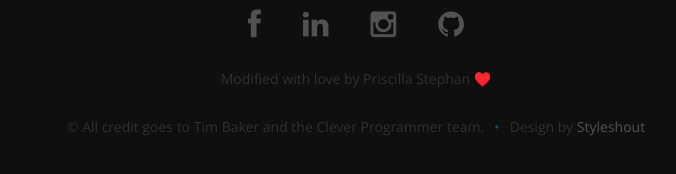
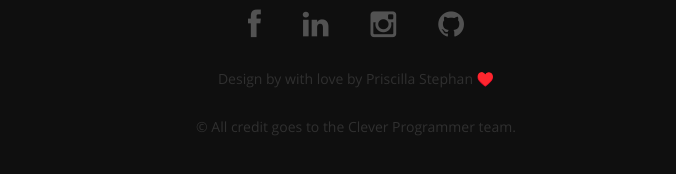
Before and after one commit to PriscillaStephan/2019-react-ps-portfolio, a React (Create React App) app: page / in a window 1280 px wide. Shown: the part 5215-5389 px from the top of the page, without its empty margins (284-960 px from the left). Built offline with nearby package versions, Linux system fonts and the light colour scheme.

Commit message:
footer - minor changes

```diff
--- a/src/Components/Footer.js
+++ b/src/Components/Footer.js
@@ -21,19 +21,12 @@ class Footer extends Component {
             <ul className="social-links">{networks}</ul>
 
             <ul>
-              <li>Modified with love by Priscilla Stephan ♥️</li>
+              <li> Design by with love by Priscilla Stephan ♥️</li>
             </ul>
 
             <ul className="copyright">
               <li>
-                &copy; All credit goes to Tim Baker and the Clever Programmer
-                team.
-              </li>
-              <li>
-                Design by{" "}
-                <a title="Priscilla Stephan" href="">
-                  Styleshout
-                </a>
+                &copy; All credit goes to the Clever Programmer team.
               </li>
             </ul>
           </div>
```
